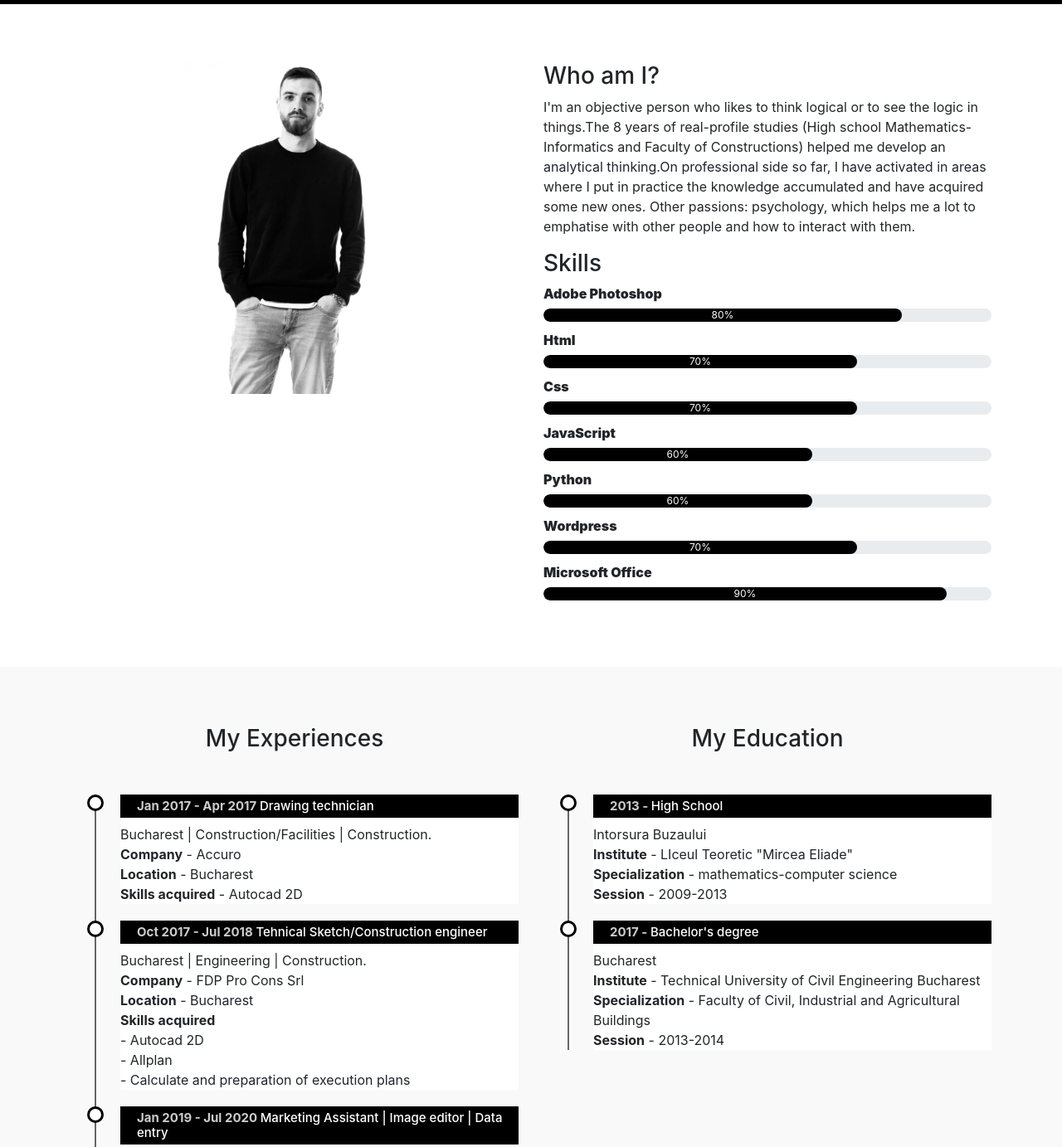
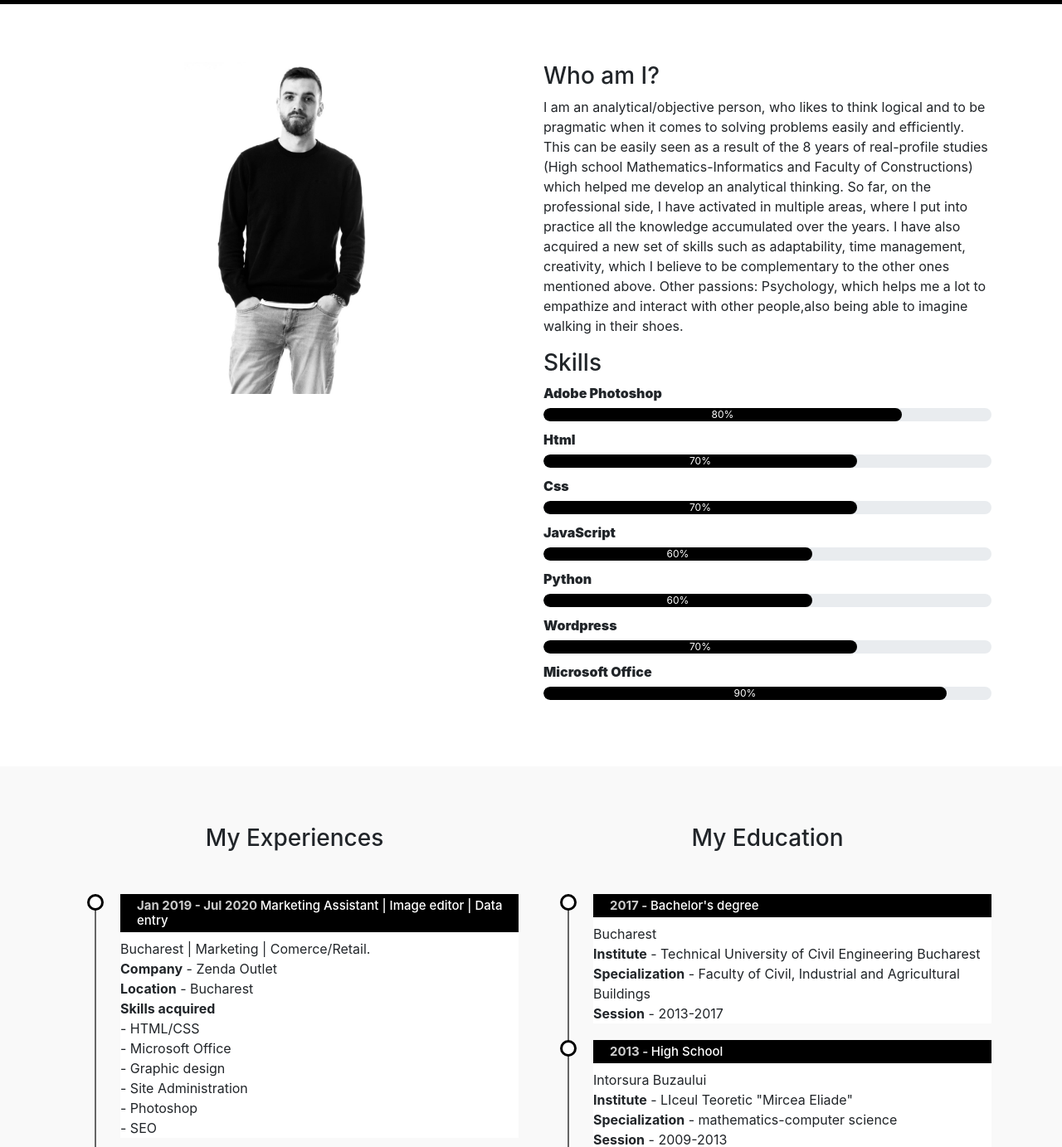
Before and after one commit to Andrew9426/My-site-andreipopica, a plain HTML site: page index.html in a window 1280 px wide. Shown: the part 871-2254 px from the top of the page at 83% size. Drawn offline with nearby package versions, Linux system fonts and the light colour scheme.

Commit message:
index.html updated

```diff
--- a/index.html
+++ b/index.html
@@ -60,11 +60,11 @@
    <div class="col-md-6">
    <h3>Who am I?</h3>
    <p>
-       I'm an objective person who likes to think logical or to see the logic in things.The 8 years of real-profile studies (High
-school Mathematics-Informatics and Faculty of Constructions) helped me develop an analytical thinking.On
-professional side so far, I have activated in areas where I put in practice the knowledge accumulated and have
-acquired some new ones.
-Other passions: psychology, which helps me a lot to emphatise with other people and how to interact with them.
+       I am an analytical/objective person, who likes to think logical and to be pragmatic when it comes to solving problems easily and efficiently.
+This can be easily seen as a result of the 8 years of real-profile studies (High school Mathematics-Informatics and Faculty of Constructions) which helped me develop an analytical thinking.
+So far, on the professional side, I have activated in multiple areas, where I put into practice all the knowledge accumulated over the years. I have also acquired a new set of skills such as adaptability, time management,
+creativity, which I believe to be complementary to the other ones mentioned above.
+Other passions: Psychology, which helps me a lot to empathize and interact with other people,also being able to imagine walking in their shoes.
    </p>
     <h3>Skills</h3>
    <div class="skills-bar">
@@ -123,11 +123,11 @@ Other passions: psychology, which helps me a lot to emphatise with other people
    <ul class="timeline">
 
    <li>
-   <h4><span>Jan 2017 - Apr 2017 </span> Drawing technician </h4>
-   <p> Bucharest | Construction/Facilities | Construction.<br>
-   <b>Company</b> - Accuro<br>
+   <h4><span>Jan 2019 - Jul 2020 </span> Marketing Assistant | Image editor | Data entry </h4>
+   <p> Bucharest | Marketing | Comerce/Retail.<br>
+   <b>Company</b> - Zenda Outlet<br>
    <b>Location</b> - Bucharest<br>
-   <b>Skills acquired</b> - Autocad 2D<br>
+   <b>Skills acquired</b><br> - HTML/CSS<br>- Microsoft Office <br>- Graphic design<br>- Site Administration<br>- Photoshop<br>- SEO<br>
    </p>
    </li>
 
@@ -141,11 +141,11 @@ Other passions: psychology, which helps me a lot to emphatise with other people
    </li>
 
    <li>
-   <h4><span>Jan 2019 - Jul 2020 </span> Marketing Assistant | Image editor | Data entry </h4>
-   <p> Bucharest | Marketing | Comerce/Retail.<br>
-   <b>Company</b> - Zenda Outlet<br>
+   <h4><span>Jan 2017 - Apr 2017 </span> Drawing technician </h4>
+   <p> Bucharest | Construction/Facilities | Construction.<br>
+   <b>Company</b> - Accuro<br>
    <b>Location</b> - Bucharest<br>
-   <b>Skills acquired</b><br> - HTML/CSS<br>- Microsoft Office <br>- Graphic design<br>- Site Administration<br>- Photoshop<br>- SEO<br>
+   <b>Skills acquired</b> - Autocad 2D<br>
    </p>
    </li>
 
@@ -158,6 +158,16 @@ Other passions: psychology, which helps me a lot to emphatise with other people
    <h3 class="text-center">My Education</h3>
    <ul class="timeline">
 
+
+   <li>
+   <h4><span> 2017 - </span> Bachelor's degree </h4>
+   <p> Bucharest<br>
+   <b>Institute</b> - Technical University of Civil Engineering Bucharest <br>
+   <b>Specialization</b> - Faculty of Civil, Industrial and Agricultural Buildings<br>
+   <b>Session</b> - 2013-2017<br>
+   </p>
+   </li>
+
    <li>
    <h4><span> 2013 - </span> High School </h4>
    <p> Intorsura Buzaului<br>
@@ -167,14 +177,6 @@ Other passions: psychology, which helps me a lot to emphatise with other people
    </p>
    </li>
 
-   <li>
-   <h4><span> 2017 - </span> Bachelor's degree </h4>
-   <p> Bucharest<br>
-   <b>Institute</b> - Technical University of Civil Engineering Bucharest <br>
-   <b>Specialization</b> - Faculty of Civil, Industrial and Agricultural Buildings<br>
-   <b>Session</b> - 2013-2014<br>
-   </p>
-   </li>
    </ul>
    </div>
 
```
